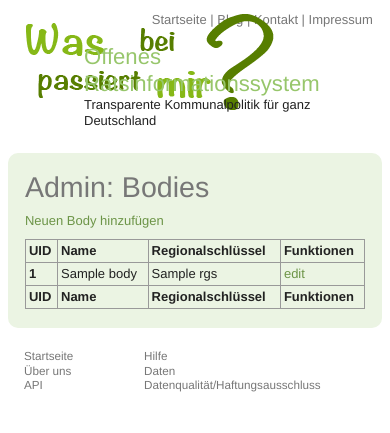
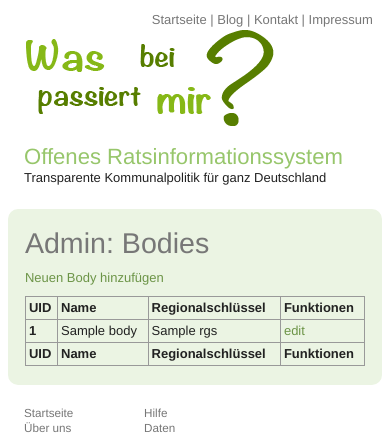
Before and after one commit to politik-bei-uns/politik-bei-uns-web-old, a Flask app: page /admin/bodies in a window 390 px wide. Shown: the top 433 px of the page. Run offline with Flask 2, Linux system fonts and the light colour scheme; a database or web service that is not in the repository returns one stand-in record (values such as "Sample title"); parts of the project's set-up code (start-up, migrations or seed data) failed here and were passed over; some libraries are stand-ins or nearby versions.

Commit message:
More Responsive

```diff
--- a/webapp/static/css/style.css
+++ b/webapp/static/css/style.css
@@ -104,12 +104,10 @@ header {
 
 #logo {
 	float: left;
-	width: 60px
 }
 
 #nametagline {
 	float: left;
-	width: 250px;
 	padding-top: 15px;
 }
 #name {
@@ -794,9 +792,9 @@ form .awesome {
   body { margin: 5px 20px; font-size: 14px;}
   header { min-height: 92px; }
   #logo { width: 280px; }
-  #nametagline { width: 300px; }
   #name { font-size: 200%; }
   #map { height: 580px; }
+  #nametagline { width: 450px; }
   .text { width: 80%;}
   label {display: inline;}
   #home #address { width: 18em; }
@@ -807,7 +805,6 @@ form .awesome {
 
 @media only screen and (min-width: 800px) {
   body { margin: 5px 50px; font-size: 14px; }
-  #nametagline { width: 600px; }
   #home #address { width: 22em; }
   #home #qinput { width: 22em; }
   /*#home #submit { padding-left: 2em; padding-right: 2em;}*/
```
